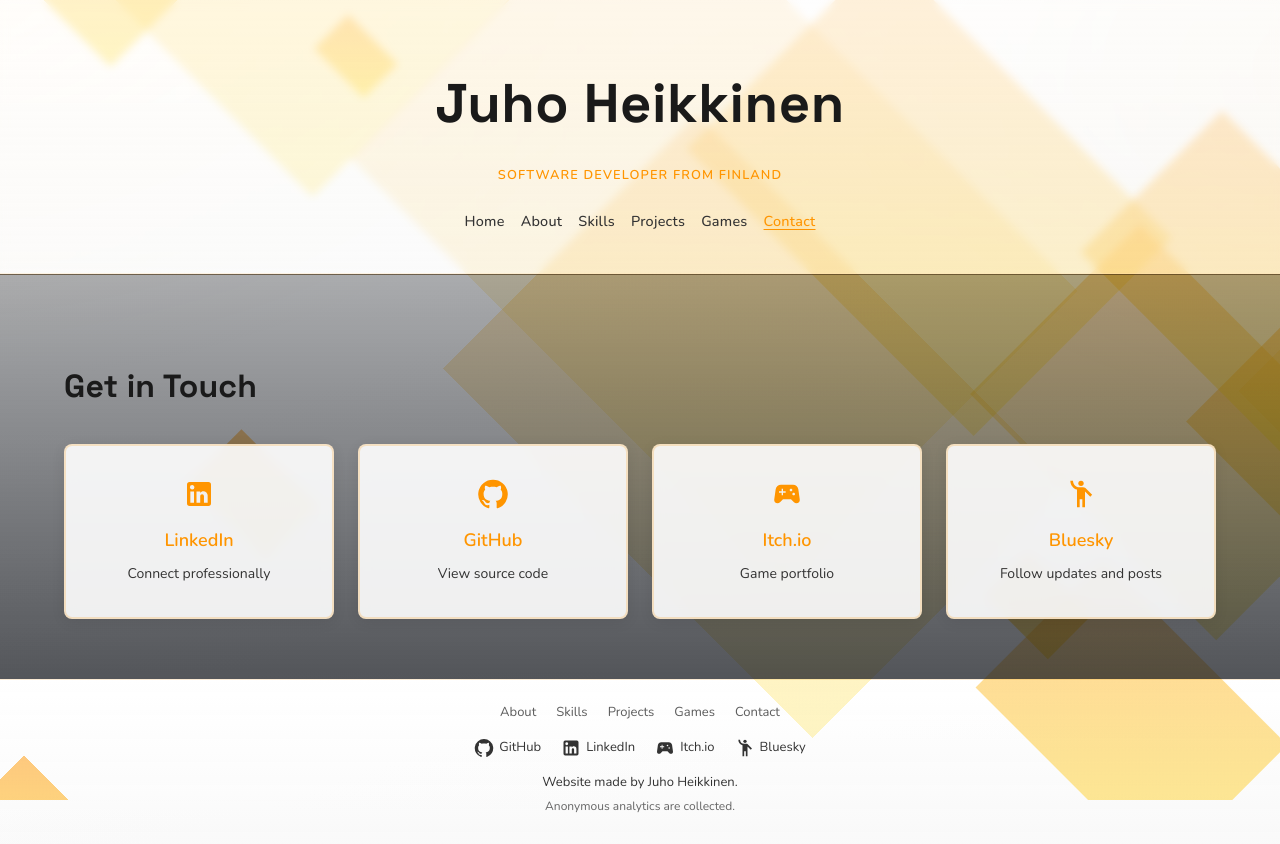
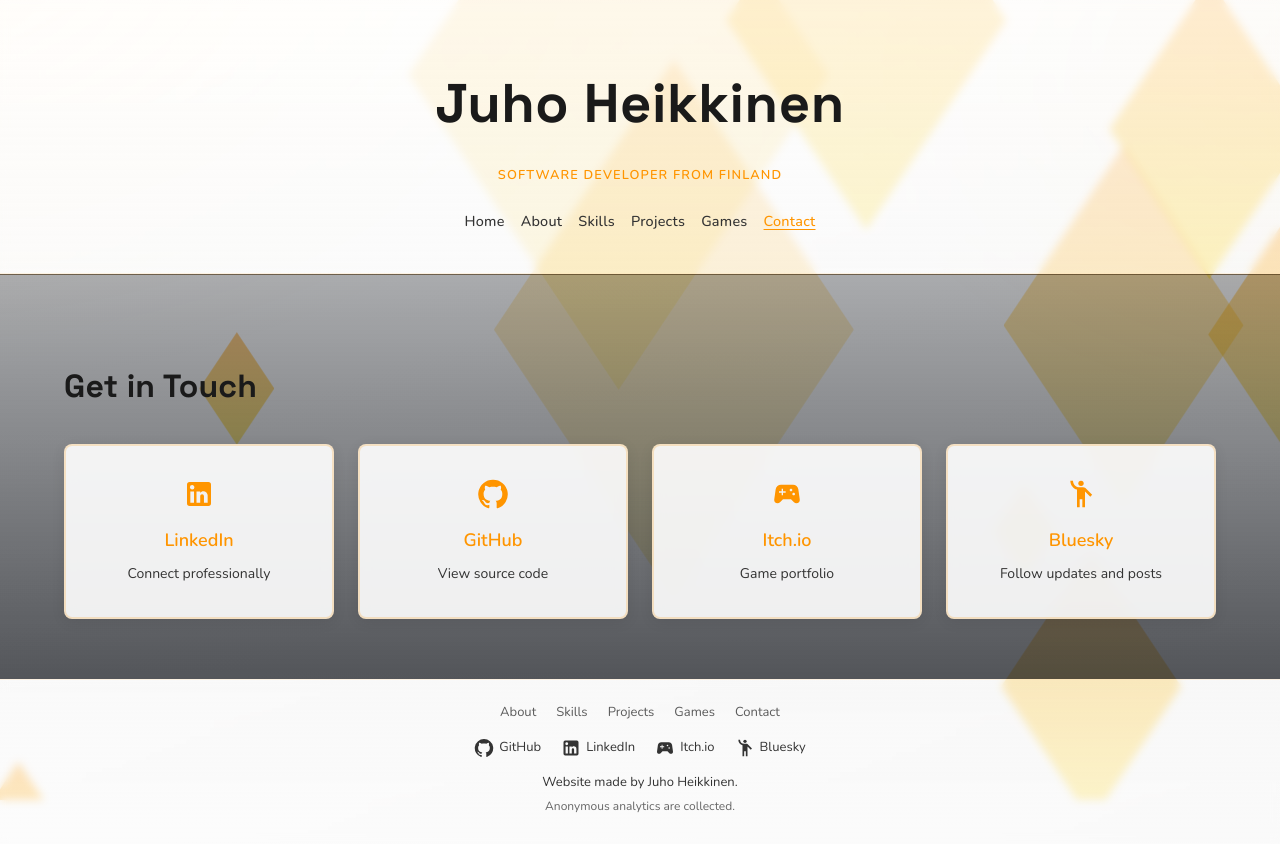
Before and after one commit to Crare/crare.github.io, a React (Vite) app in the folder my-app/: page /contact in a window 1280 px wide. Built offline with nearby package versions, Linux system fonts and the light colour scheme.

Commit message:
Refactor AnimatedBackground component: adjust diamond dimensions and animation styles; update site footer styles for improved aesthetics

```diff
--- a/my-app/src/components/AnimatedBackground.tsx
+++ b/my-app/src/components/AnimatedBackground.tsx
@@ -39,8 +39,8 @@ const AnimatedBackground = () => {
     const diamondArray: Diamond[] = sizes.map((size, i) => ({
       id: i,
       left: Math.random() * 110 - 5, // allow slight off-screen edges
-      width: size * 1.45,            // wider pre-rotation → visually taller diamond
-      height: size,
+      width: size,
+      height: size * 1.5,             // 1.4:1 ratio → ~71° tip angle, less pointy than 2:1
       duration: sizeToDuration(size),
       delay: -(Math.random() * sizeToDuration(size)), // stagger through full cycle
       opacity: sizeToOpacity(size),
@@ -53,8 +53,8 @@ const AnimatedBackground = () => {
     <>
       <style>{`
         @keyframes salmiakki-scroll {
-          from { transform: translateY(110vh) rotateZ(45deg); }
-          to   { transform: translateY(-60vh)  rotateZ(45deg); }
+          from { transform: translateY(110vh); }
+          to   { transform: translateY(-110vh); }
         }
 
         .animated-background {
@@ -68,7 +68,9 @@ const AnimatedBackground = () => {
         .salmiakki-diamond {
           position: absolute;
           top: 0;
-          background: linear-gradient(135deg, #FF9500 0%, #FFD700 100%);
+          background: linear-gradient(to bottom, #FF9500 0%, #FFD700 100%);
+          /* rhombus: pointed top/bottom, flat left/right */
+          clip-path: polygon(50% 0%, 100% 50%, 50% 100%, 0% 50%);
           animation: salmiakki-scroll linear infinite;
         }
       `}</style>
--- a/my-app/src/styles/global.css
+++ b/my-app/src/styles/global.css
@@ -1036,10 +1036,13 @@ html {
 
 .site-footer {
   margin-top: auto;
-  border-top: 1px solid rgba(255, 149, 0, 0.15);
-  background: linear-gradient(180deg, rgba(255, 255, 255, 0.95) 0%, rgba(250, 250, 250, 0.92) 100%);
+  border-top: 1px solid rgba(255, 149, 0, 0.1);
+  background: linear-gradient(180deg, rgba(250, 250, 250, 0.42) 0%, rgba(255, 255, 255, 0.55) 100%);
+  backdrop-filter: blur(4px);
   padding: 22px 20px 28px;
   text-align: center;
+  position: relative;
+  z-index: 1;
 }
 
 .footer-line {
@@ -1247,7 +1250,7 @@ html {
 }
 
 .site-footer {
-  background: linear-gradient(180deg, rgba(255, 255, 255, 0.95) 0%, rgba(250, 250, 250, 0.92) 100%);
+  background: linear-gradient(180deg, rgba(250, 250, 250, 0.42) 0%, rgba(255, 255, 255, 0.55) 100%);
 }
 
 .footer-line {
```
